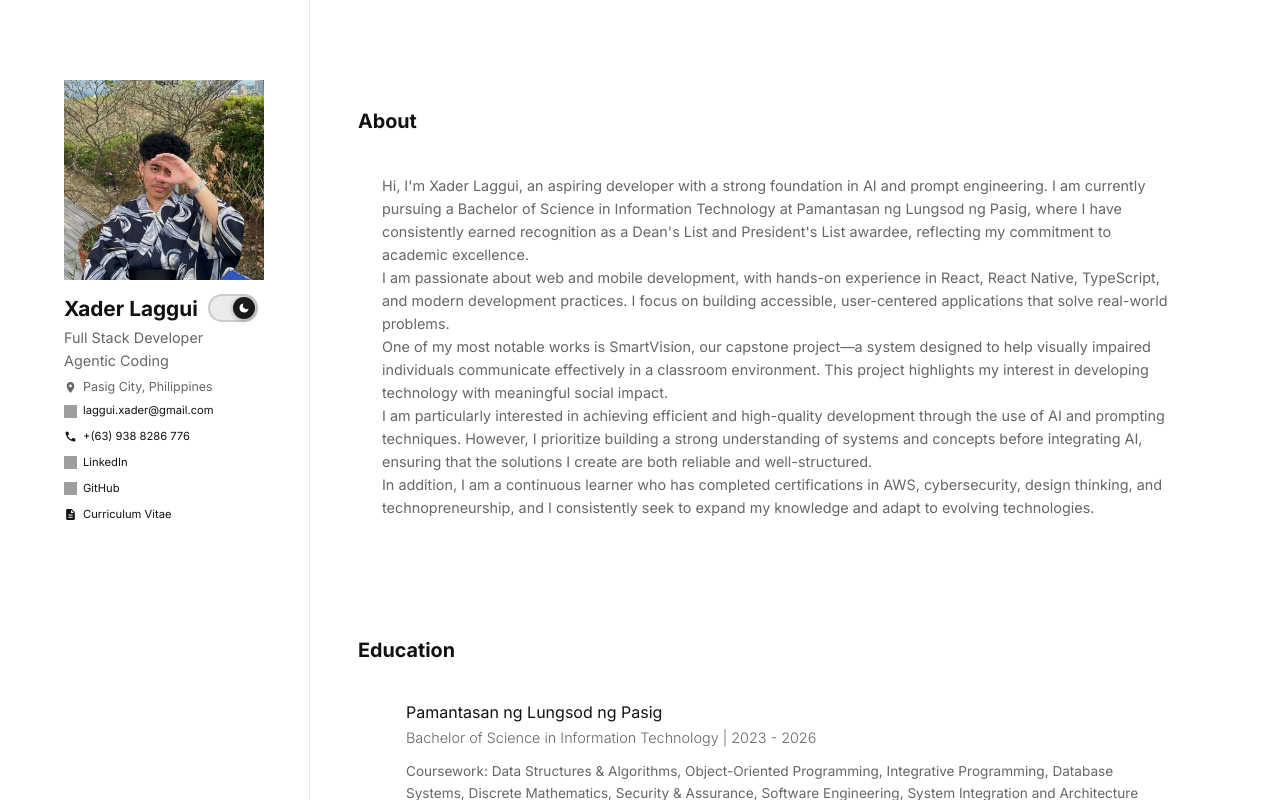
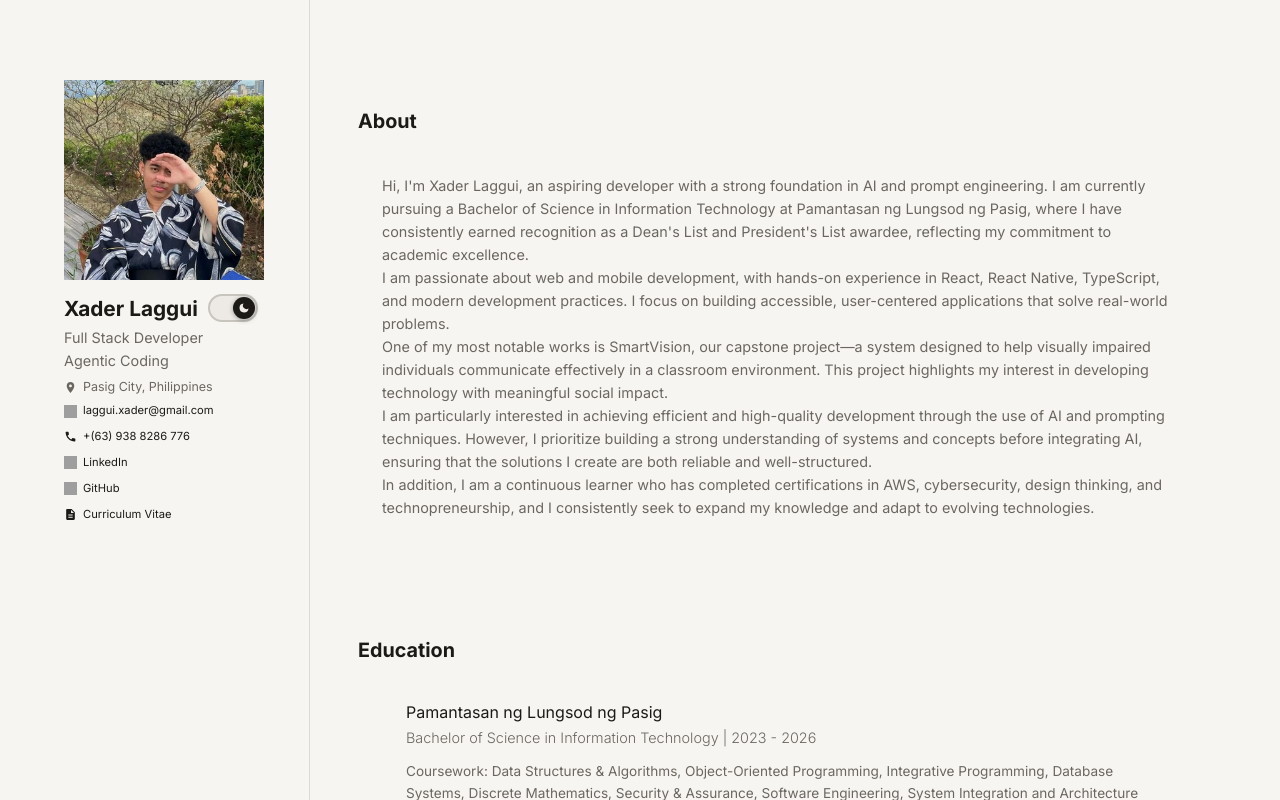
Before and after one commit to xaderlaggui/portfolio, a React (Vite) app: page / in a window 1280 px wide. Shown: the top 800 px of the page. Built offline with nearby package versions, Linux system fonts and the light colour scheme; grey boxes are pictures that could not be loaded.

Commit message:
UI changes

```diff
--- a/src/components/layout/ThemeToggle.module.css
+++ b/src/components/layout/ThemeToggle.module.css
@@ -25,15 +25,15 @@
 }
 
 /* Dark mode pill — dark charcoal */
+/* --- Pill track --- */
 .pillDark {
-  background: #2c2c2c;
-  border-color: #444;
+  background: #2E2B26;
+  border-color: #4A4740;
 }
 
-/* Light mode pill — off-white */
 .pillLight {
-  background: #ebebeb;
-  border-color: #ccc;
+  background: #EDEAE5;
+  border-color: #C8C4BE;
 }
 
 /* --- Knob --- */
@@ -55,16 +55,15 @@
 /* Knob LEFT — dark mode (sun shows on dark pill) */
 .knobLeft {
   left: 3px;
-  background: #ffffff;
-  color: #1a1a1a;
+  background: #F0EDE8;
+  color: #1C1A17;
 }
 
-/* Knob RIGHT — light mode (moon shows on light pill) */
+/* Knob RIGHT — light mode */
 .knobRight {
   left: calc(100% - 23px);
-  /* 52 - 22 - 2*2 = 26, so ~24px from right edge */
-  background: #1a1a1a;
-  color: #ffffff;
+  background: #1C1A17;
+  color: #F0EDE8;
 }
 
 /* --- Icon inside knob --- */
--- a/src/components/sections/SectionGlobalMobile.css
+++ b/src/components/sections/SectionGlobalMobile.css
@@ -25,7 +25,7 @@
 
   /* About */
   #about {
-    margin-top: 5px;
+    margin-top: 15px;
   }
 
   #about .item h3 {
@@ -118,12 +118,12 @@
 
 @media (max-width: 480px) {
   section {
-    padding: 30px 0;
+    padding: 50px 10px;
   }
 
   .sectionTitle {
-    font-size: 1.15rem;
-    margin-bottom: 20px;
+    font-size: 1.25rem;
+    margin-bottom: 40px;
   }
 
   .cert-marquee-outer {
--- a/src/index.css
+++ b/src/index.css
@@ -1,20 +1,22 @@
 /* Reset & Global */
 :root {
-  --bg: #ffffff;
-  --text-pri: #111111;
-  --text-sec: #666666;
-  --accent: #111111;
-  --border: #eaeaea;
-  --hover-bg: #f5f5f5;
+  --bg: #F7F5F2;
+  --surface: #EDEAE5;
+  --text-pri: #1C1A17;
+  --text-sec: #6B6760;
+  --accent: #1C1A17;
+  --border: #DDD9D3;
+  --hover-bg: #EDEAE5;
 }
 
 .dark {
-  --bg: #0a0a0a;
-  --text-pri: #ffffff;
-  --text-sec: #999999;
-  --accent: #ffffff;
-  --border: #222222;
-  --hover-bg: #1a1a1a;
+  --bg: #1E1C19;
+  --surface: #272420;
+  --text-pri: #F0EDE8;
+  --text-sec: #9C9891;
+  --accent: #F0EDE8;
+  --border: #33312D;
+  --hover-bg: #272420;
 }
 
 * {
```
